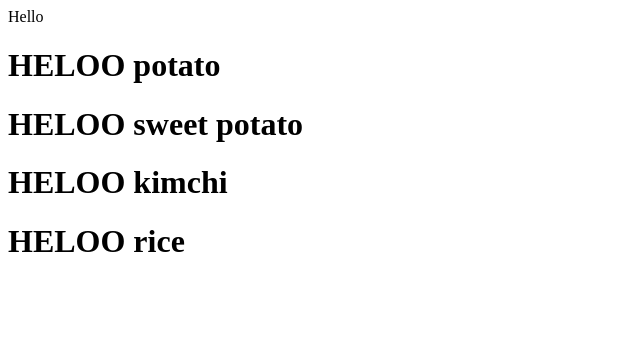
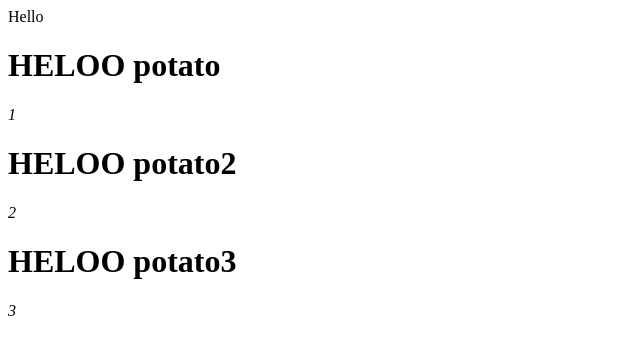
Before and after one commit to qnrjs42/React_Movie_Nomadcoders, a React (Create React App) app: page / in a window 1280 px wide. Shown: the top 354 px of the page, without its empty margins (0-640 px from the left). Built offline with nearby package versions, Linux system fonts and the light colour scheme.

Commit message:
2-2. Dynamic Component Generation

```diff
--- a/src/App.js
+++ b/src/App.js
@@ -1,17 +1,38 @@
 import React from 'react';
 
-const Food = ({ favorite }) => {
-return <h1>HELOO {favorite}</h1>;
+const Food = ({ favorite, picture }) => {
+return (
+  <>
+    <h1>HELOO {favorite}</h1>
+    <i>{picture}</i>
+  </>
+);
 };
+
+const foodILike = [
+  {
+    name: "potato",
+    image: "1",
+  },
+  {
+    name: "potato2",
+    image: "2",
+  },
+  {
+    name: "potato3",
+    image: "3",
+  },
+];
 
 const App = () => {
   return (
     <div>
       Hello
-      <Food favorite="potato" />
-      <Food favorite="sweet potato" />
-      <Food favorite="kimchi" />
-      <Food favorite="rice" />
+      {foodILike.map((dish, key) => (
+        <div key={key}>
+          <Food favorite={dish.name} picture={dish.image} />
+        </div>
+      ))}
     </div>
   );
 }
```
Also changed, not shown: 1 other file (tests, documents, lock files or other folders).
